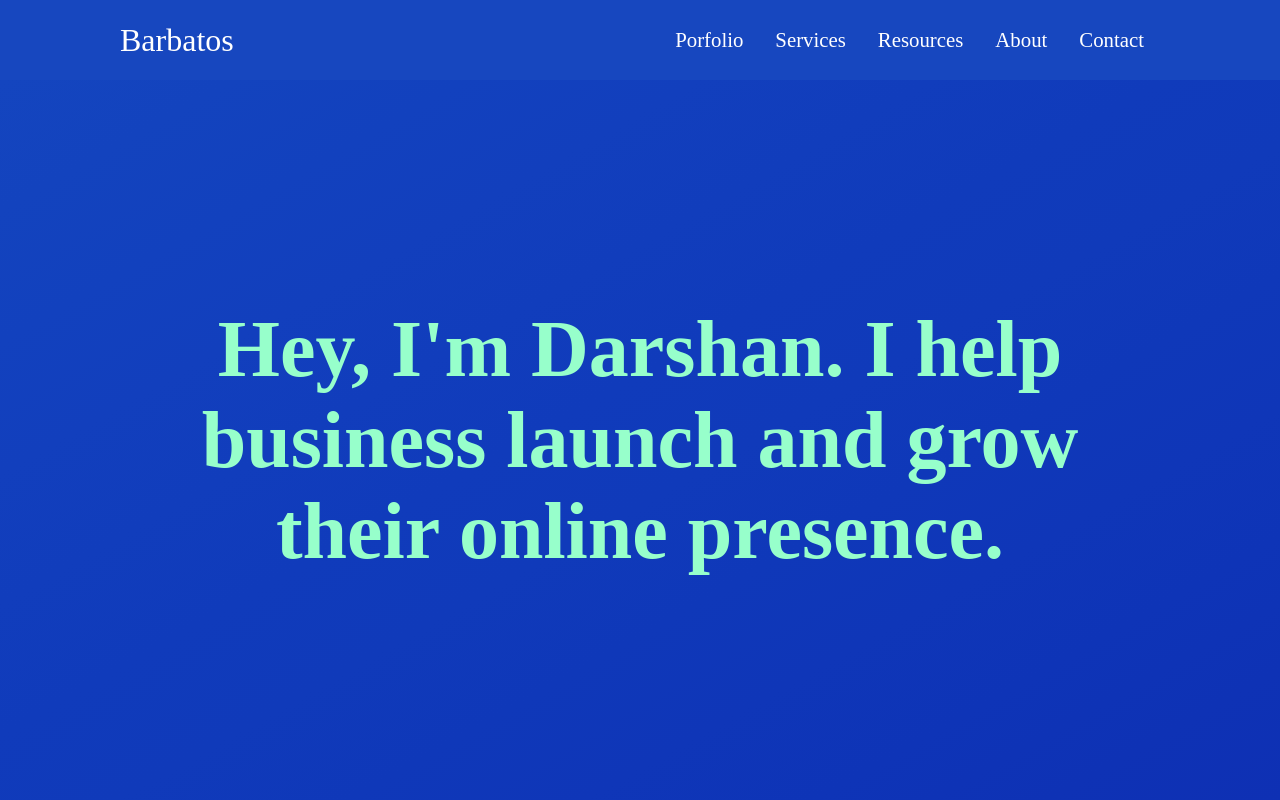
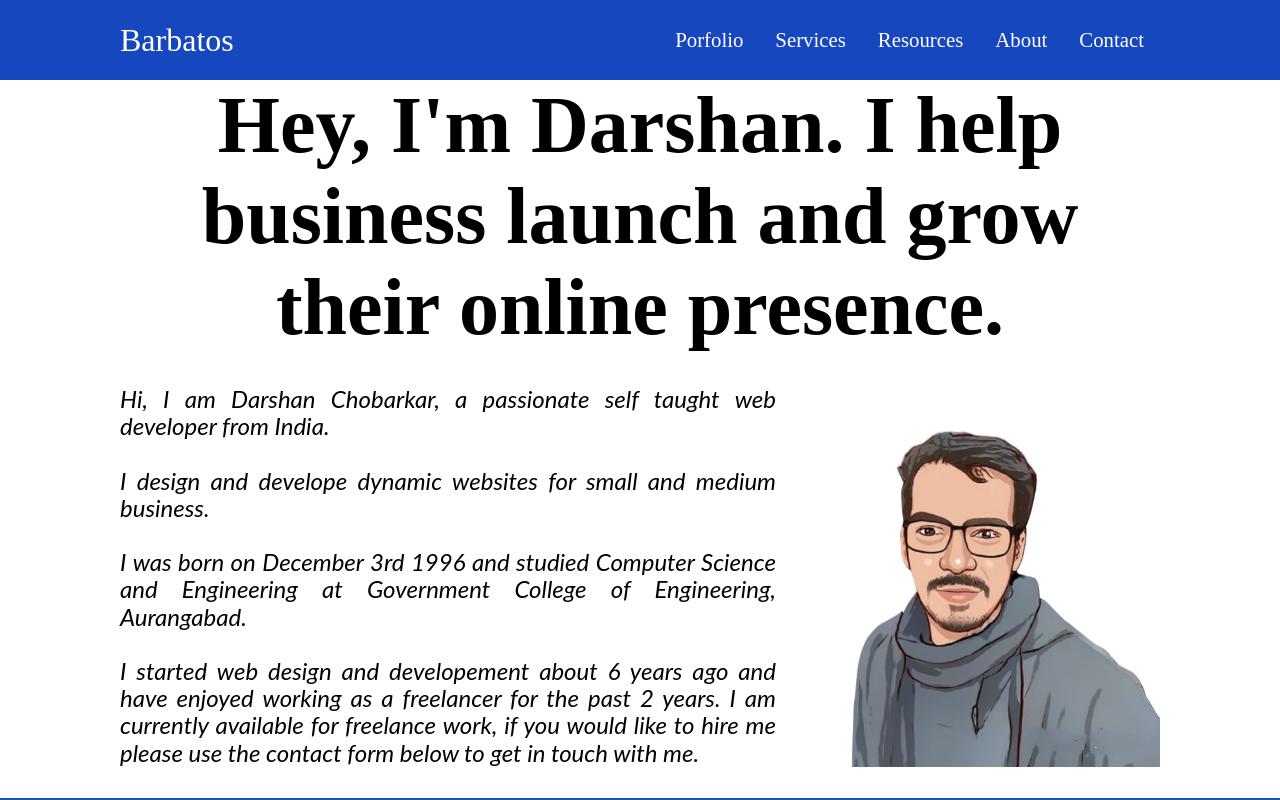
Before and after one commit to dchobarkar/design-portfolio-template, a React (Create React App) app: page / in a window 1280 px wide. Shown: the top 800 px of the page. Built offline with nearby package versions, Linux system fonts and the light colour scheme.

Commit message:
CSS Modified

```diff
--- a/src/components/LandingPage/Intro/Intro.css.js
+++ b/src/components/LandingPage/Intro/Intro.css.js
@@ -1,13 +1,10 @@
 export const IntroCSS = {
   root: {
-    height: "90vh",
+    height: "var(--minHeight)",
     padding: "0px 30px",
     display: "flex",
     justifyContent: "center",
     alignItems: "center",
-    color: "#97FFCB",
-    backgroundImage:
-      "linear-gradient(to right bottom, #1445bf, #1343be, #1241be, #123fbd, #113dbc, #103bbb, #103aba, #0f38b9, #0f36b8, #0e34b7, #0e32b5, #0e30b4)",
   },
   header: {
     fontFamily: "Dosis",
```
